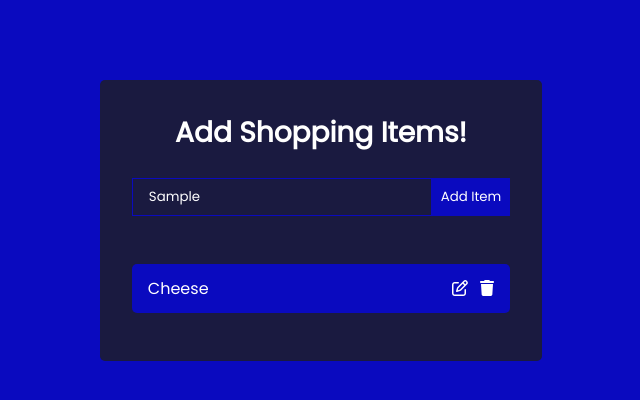
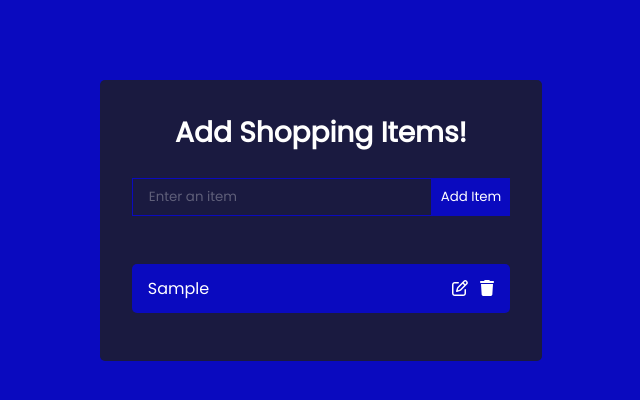
Before and after one commit to jaydenduncan/grocerylist, a React (Create React App) app: page / in a window 1280 px wide. Both pictures are taken after typing "Sample" into the empty fields and a click on the button "Add Item". Shown: the top 400 px of the page, without its empty margins (319-959 px from the left). Built offline with nearby package versions, Linux system fonts and the light colour scheme.

Commit message:
Add items

```diff
--- a/src/components/Grocery.js
+++ b/src/components/Grocery.js
@@ -6,7 +6,7 @@ import { faTrash } from "@fortawesome/free-solid-svg-icons";
 export function Grocery({item}){
     return (
         <div className="Grocery">
-            <p> {item} </p>
+            <p> {item.name} </p>
             <div>
                 <FontAwesomeIcon icon={faPenToSquare} />
                 <FontAwesomeIcon icon={faTrash} />
--- a/src/components/GroceryForm.js
+++ b/src/components/GroceryForm.js
@@ -1,10 +1,14 @@
 import React, { useState } from "react";
 
-export function GroceryForm(){
+export function GroceryForm({addItem}){
     const [value, setValue] = useState("");
 
     const handleSubmit = e => {
         e.preventDefault();
+
+        addItem(value);
+
+        setValue("");
     }
 
     return (
--- a/src/components/GroceryWrapper.js
+++ b/src/components/GroceryWrapper.js
@@ -1,13 +1,24 @@
-import React from "react";
+import React, { useState } from "react";
 import { GroceryForm } from "./GroceryForm";
 import { Grocery } from "./Grocery";
+import { v4 as uuidv4 } from "uuid";
+
+uuidv4();
 
 export function GroceryWrapper(){
+    const [items, setItems] = useState([]);
+
+    const addItem = item => {
+        setItems([...items, {id: uuidv4(), name: item, completed: false, isEditing: false}]);
+    }
+
     return (
         <div className="GroceryWrapper">
             <h1>Add Shopping Items!</h1>
-            <GroceryForm />
-            <Grocery item="Cheese" />
+            <GroceryForm addItem={addItem} />
+            {items.map((item, index) => (
+                <Grocery item={item} key={index} />
+            ))}
         </div>
     );
 }
```
